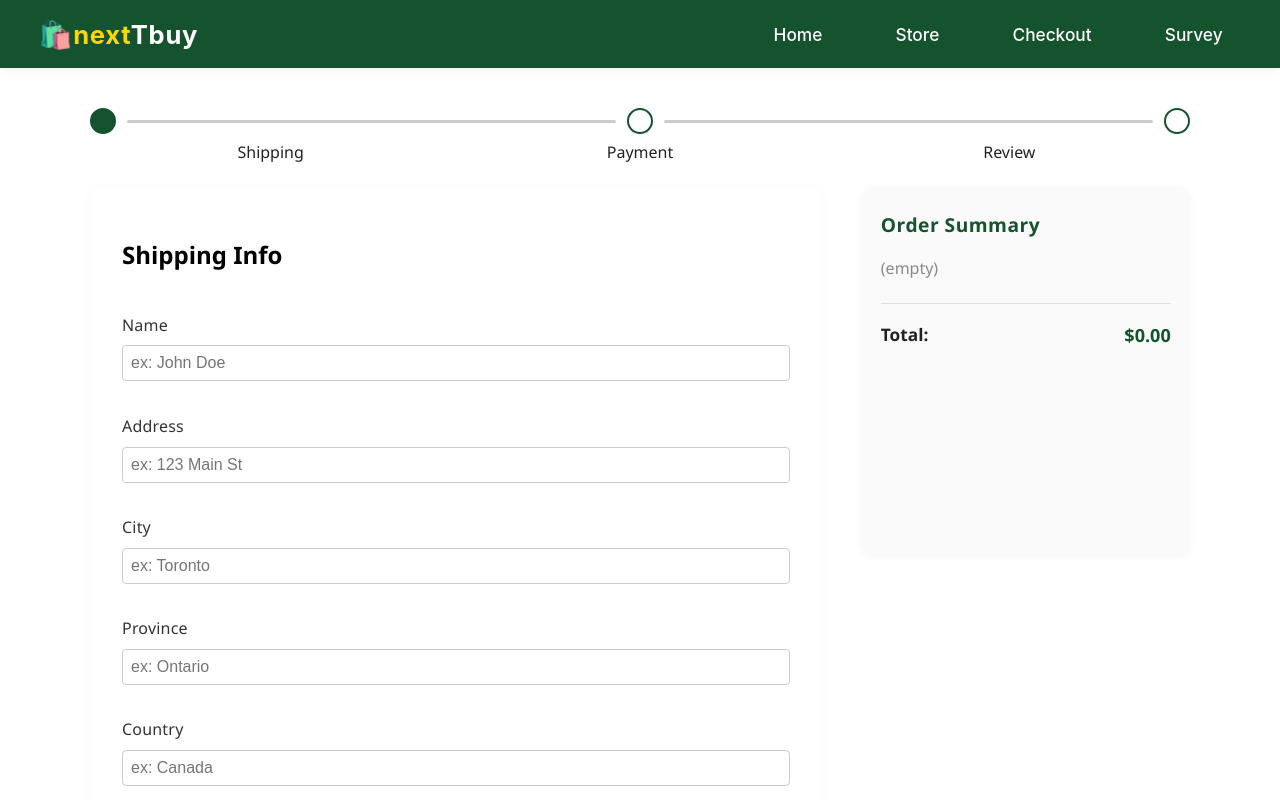
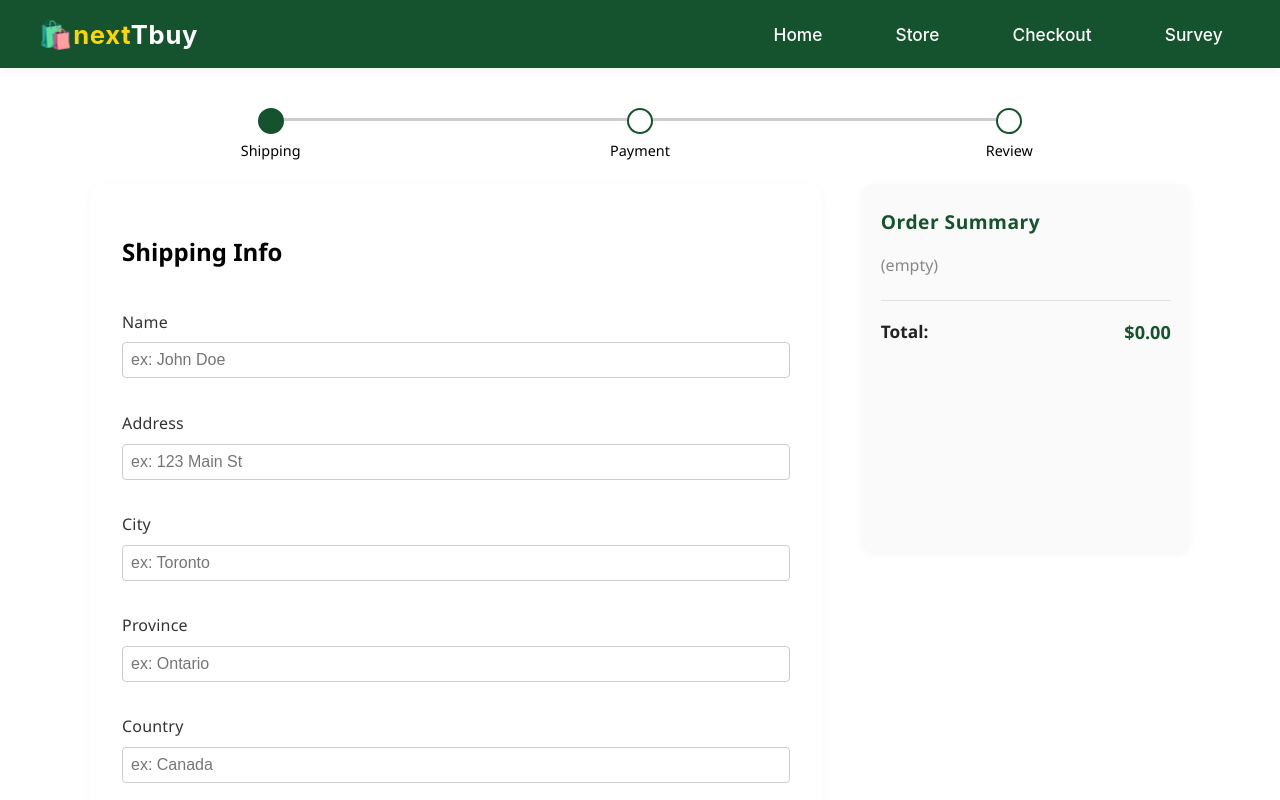
Before and after one commit to YimingH34/SEG3125A4, a React (Create React App) app in the folder ecom-site/: page /checkout/payment in a window 1280 px wide. Shown: the top 800 px of the page. Built offline with nearby package versions, Linux system fonts and the light colour scheme.

Commit message:
fixed everything

```diff
--- a/ecom-site/src/pages/Payment.css
+++ b/ecom-site/src/pages/Payment.css
@@ -6,6 +6,9 @@
     padding-bottom: 2rem;
 }
 
+
+
+/*the progress bar*/
 .checkout-steps-container {
     margin-top: 1.5rem;
     margin-bottom: 1.5rem;
@@ -31,6 +34,7 @@
     font-size: 1rem;
     z-index: 1;
     transition: background 0.2s, border 0.2s;
+
 }
 
 .step-node.active {
@@ -45,36 +49,45 @@
     border-color: #14532d;
 }
 
-.step-line {
-    flex: 1;
-    height: 3px;
-    background: #ccc;
-    margin: 0 0.2rem;
-    border-radius: 2px;
-    z-index: 0;
-    min-width: 40px;
-}
-
 .step-line.completed {
     background: #14532d;
 }
 
-.checkout-step-labels {
+.checkout-steps {
     display: flex;
-    justify-content: center;
-    gap: 0.5rem;
-    margin-top: 0.2rem;
+    justify-content: space-between;
+    align-items: center;
+    position: relative;
+    width: 100%;
 }
 
-.checkout-step-labels .step-label {
+.step-wrapper {
+    display: flex;
+    flex-direction: column;
+    align-items: center;
+    position: relative;
     flex: 1;
+}
+
+.step-label {
+    margin-top: 0.4rem;
     text-align: center;
-    font-size: 1rem;
-    color: #222;
-    margin-top: 0.2rem;
-    white-space: nowrap;
-    min-width: 70px;
+    font-size: 0.9rem;
 }
+
+.step-line {
+    position: absolute;
+    top: 10px;
+    left: 50%;
+    height: 3px;
+    width: 100%;
+    background: #ccc;
+    z-index: 0;
+}
+
+
+
+/*rest of the page*/
 
 .shipping-label{
   color: black;
--- a/ecom-site/src/pages/Payment.js
+++ b/ecom-site/src/pages/Payment.js
@@ -16,23 +16,40 @@ export default function CheckoutFlow({ cart = [], removeFromCart, clearCart }) {
     return (
         <div className="checkout-flow">
             {/* Stepper */}
+            {/*<div className="checkout-steps-container">*/}
+            {/*    <div className="checkout-steps">*/}
+            {/*        {steps.map((label, idx) => (*/}
+            {/*            <React.Fragment key={label}>*/}
+            {/*                <div className={`step-node${currentStep === idx ? ' active' : ''}${currentStep > idx ? ' completed' : ''}`}></div>*/}
+            {/*                {idx < steps.length - 1 && (*/}
+            {/*                    <div className={`step-line${currentStep > idx ? ' completed' : ''}`}></div>*/}
+            {/*                )}*/}
+            {/*            </React.Fragment>*/}
+            {/*        ))}*/}
+            {/*    </div>*/}
+            {/*    <div className="checkout-step-labels">*/}
+            {/*        {steps.map((label, idx) => (*/}
+            {/*            <div className="step-label" key={label}>{label}</div>*/}
+            {/*        ))}*/}
+            {/*    </div>*/}
+            {/*</div>*/}
             <div className="checkout-steps-container">
                 <div className="checkout-steps">
                     {steps.map((label, idx) => (
-                        <React.Fragment key={label}>
+                        <div key={label} className="step-wrapper">
                             <div className={`step-node${currentStep === idx ? ' active' : ''}${currentStep > idx ? ' completed' : ''}`}></div>
+                            <div className="step-label">{label}</div>
                             {idx < steps.length - 1 && (
                                 <div className={`step-line${currentStep > idx ? ' completed' : ''}`}></div>
                             )}
-                        </React.Fragment>
-                    ))}
-                </div>
-                <div className="checkout-step-labels">
-                    {steps.map((label, idx) => (
-                        <div className="step-label" key={label}>{label}</div>
+                        </div>
                     ))}
                 </div>
             </div>
+
+
+
+
 
             <div className="cf-content">
                 {/* Main form panel */}
```
